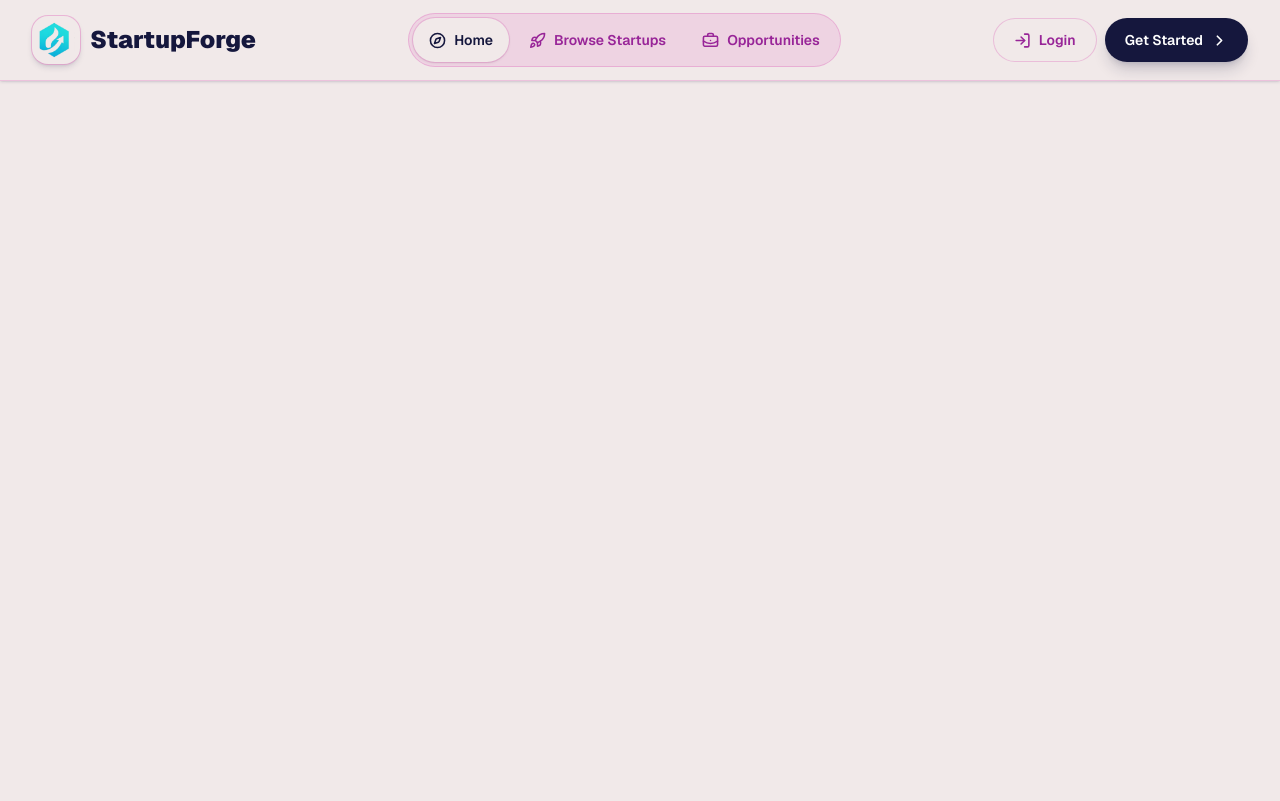
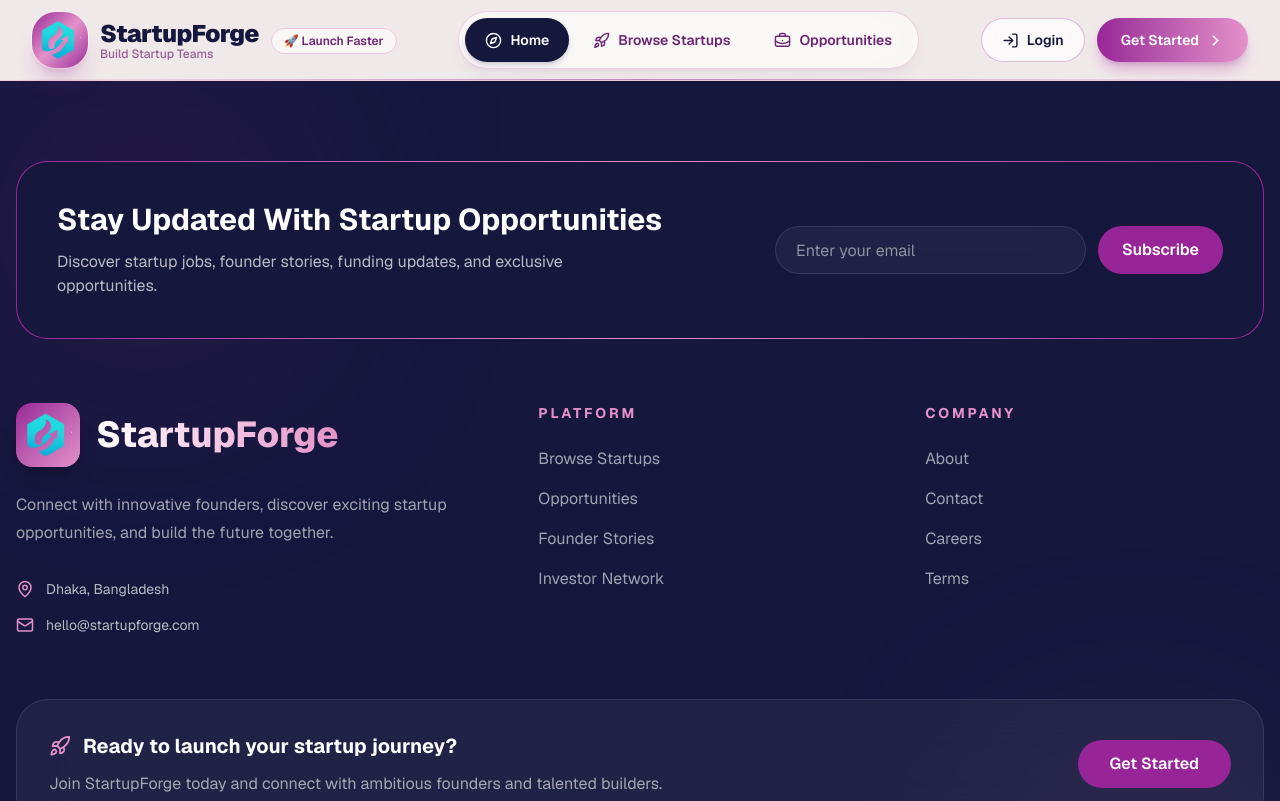
Before and after one commit to erpranto55/StartupForge, a Next.js app: page / in a window 1280 px wide. Shown: the top 801 px of the page. Built offline with nearby package versions, Linux system fonts and the light colour scheme.

Commit message:
Footer Component Added

```diff
--- a/src/app/page.js
+++ b/src/app/page.js
@@ -1,9 +1,12 @@
+import Footer from "@/components/shared/Footer";
 import MainNavbar from "@/components/shared/Navbar";
 
 export default function Home() {
   return (
-    <div className="min-h-screen bg-background">
+    <div className="flex min-h-screen flex-col bg-background">
       <MainNavbar />
+      <main className="flex-1" />
+      <Footer />
     </div>
   );
 }
--- /dev/null
+++ b/src/components/shared/Footer.jsx
@@ -0,0 +1,252 @@
+import {
+  ArrowUpRight,
+  BriefcaseBusiness,
+  Mail,
+  MapPin,
+  Rocket,
+} from "lucide-react";
+
+import Image from "next/image";
+import Link from "next/link";
+
+import {
+  LogoGithub,
+  LogoLinkedin,
+  Aperture,
+} from "@gravity-ui/icons";
+
+const footerLinks = [
+  {
+    title: "Platform",
+    links: [
+      {
+        label: "Browse Startups",
+        href: "/startups",
+      },
+      {
+        label: "Opportunities",
+        href: "/opportunities",
+      },
+      {
+        label: "Founder Stories",
+        href: "/stories",
+      },
+      {
+        label: "Investor Network",
+        href: "/investors",
+      },
+    ],
+  },
+  {
+    title: "Company",
+    links: [
+      {
+        label: "About",
+        href: "/about",
+      },
+      {
+        label: "Contact",
+        href: "/contact",
+      },
+      {
+        label: "Careers",
+        href: "/careers",
+      },
+      {
+        label: "Terms",
+        href: "/terms",
+      },
+    ],
+  },
+];
+
+const socials = [
+  {
+    label: "GitHub",
+    href: "https://github.com",
+    icon: LogoGithub,
+  },
+  {
+    label: "LinkedIn",
+    href: "https://linkedin.com",
+    icon: LogoLinkedin,
+  },
+  {
+    label: "Twitter",
+    href: "https://twitter.com",
+    icon: Aperture,
+  },
+];
+
+export default function Footer() {
+  return (
+    <footer className="relative overflow-hidden bg-[#15173D] text-white">
+      {/* Background Glow */}
+      <div className="absolute left-0 top-0 h-72 w-72 rounded-full bg-brand-primary/20 blur-[120px]" />
+      <div className="absolute bottom-0 right-0 h-72 w-72 rounded-full bg-[#E491C9]/10 blur-[120px]" />
+
+      <div className="container relative mx-auto px-4 py-20">
+        {/* Newsletter */}
+        <div className="mb-16 rounded-4xl bg-linear-to-r from-brand-primary via-[#E491C9] to-brand-primary p-px">
+          <div className="rounded-[31px] bg-[#15173D] p-8 md:p-10">
+            <div className="flex flex-col gap-8 lg:flex-row lg:items-center lg:justify-between">
+              <div>
+                <h2 className="text-3xl font-bold">
+                  Stay Updated With Startup Opportunities
+                </h2>
+
+                <p className="mt-3 max-w-xl text-white/70">
+                  Discover startup jobs, founder stories,
+                  funding updates, and exclusive opportunities.
+                </p>
+              </div>
+
+              <div className="flex w-full max-w-md gap-3">
+                <input
+                  type="email"
+                  placeholder="Enter your email"
+                  className="h-12 flex-1 rounded-full border border-white/10 bg-white/5 px-5 outline-none backdrop-blur-xl transition focus:border-[#E491C9]"
+                />
+
+                <button className="rounded-full bg-brand-primary px-6 font-semibold transition hover:bg-[#851f85]">
+                  Subscribe
+                </button>
+              </div>
+            </div>
+          </div>
+        </div>
+
+        {/* Main Footer */}
+        <div className="grid gap-12 lg:grid-cols-[1.4fr_1fr_1fr]">
+          {/* Brand */}
+          <div>
+            <Link
+              href="/"
+              className="flex items-center gap-4"
+            >
+              <div className="flex h-16 w-16 items-center justify-center rounded-2xl bg-linear-to-br from-brand-primary to-[#E491C9] shadow-xl">
+                <Image
+                  src="/logo.png"
+                  alt="StartupForge"
+                  width={48}
+                  height={48}
+                />
+              </div>
+
+              <span className="bg-linear-to-r from-white to-[#E491C9] bg-clip-text text-4xl font-extrabold text-transparent">
+                StartupForge
+              </span>
+            </Link>
+
+            <p className="mt-6 max-w-md leading-7 text-white/60">
+              Connect with innovative founders,
+              discover exciting startup opportunities,
+              and build the future together.
+            </p>
+
+            <div className="mt-8 space-y-4 text-sm">
+              <div className="flex items-center gap-3 text-white/70">
+                <MapPin
+                  size={18}
+                  className="text-[#E491C9]"
+                />
+                Dhaka, Bangladesh
+              </div>
+
+              <a
+                href="mailto:hello@startupforge.com"
+                className="flex items-center gap-3 text-white/70 transition hover:text-white"
+              >
+                <Mail
+                  size={18}
+                  className="text-[#E491C9]"
+                />
+                hello@startupforge.com
+              </a>
+            </div>
+          </div>
+
+          {/* Links */}
+          {footerLinks.map((group) => (
+            <div key={group.title}>
+              <h3 className="mb-6 text-sm font-bold uppercase tracking-[0.2em] text-[#E491C9]">
+                {group.title}
+              </h3>
+
+              <ul className="space-y-4">
+                {group.links.map((link) => (
+                  <li key={link.href}>
+                    <Link
+                      href={link.href}
+                      className="group inline-flex items-center gap-2 text-white/60 transition hover:text-white"
+                    >
+                      <span className="transition group-hover:translate-x-1">
+                        {link.label}
+                      </span>
+
+                      <ArrowUpRight
+                        size={14}
+                        className="opacity-0 transition group-hover:opacity-100"
+                      />
+                    </Link>
+                  </li>
+                ))}
+              </ul>
+            </div>
+          ))}
+        </div>
+
+        {/* CTA */}
+        <div className="mt-16 rounded-4xl border border-white/10 bg-white/5 p-8 backdrop-blur-xl">
+          <div className="flex flex-col gap-6 lg:flex-row lg:items-center lg:justify-between">
+            <div>
+              <div className="flex items-center gap-3 text-xl font-bold">
+                <Rocket
+                  size={22}
+                  className="text-[#E491C9]"
+                />
+
+                Ready to launch your startup journey?
+              </div>
+
+              <p className="mt-3 text-white/60">
+                Join StartupForge today and connect with
+                ambitious founders and talented builders.
+              </p>
+            </div>
+
+            <Link
+              href="/register"
+              className="inline-flex h-12 items-center justify-center rounded-full bg-brand-primary px-8 font-semibold transition hover:bg-[#851f85]"
+            >
+              Get Started
+            </Link>
+          </div>
+        </div>
+
+        {/* Bottom */}
+        <div className="mt-12 flex flex-col gap-5 border-t border-brand-primary/20 pt-8 md:flex-row md:items-center md:justify-between">
+          <div className="flex items-center gap-2 text-sm text-white/50">
+            <BriefcaseBusiness size={16} />
+            © 2026 StartupForge. All rights reserved.
+          </div>
+
+          <div className="flex items-center gap-4">
+            {socials.map((social) => (
+              <a
+                key={social.label}
+                href={social.href}
+                target="_blank"
+                rel="noopener noreferrer"
+                aria-label={social.label}
+                className="group flex h-12 w-12 items-center justify-center rounded-full border border-white/10 bg-white/5 transition-all duration-300 hover:-translate-y-1 hover:border-[#E491C9] hover:bg-brand-primary"
+              >
+                <social.icon />
+              </a>
+            ))}
+          </div>
+        </div>
+      </div>
+    </footer>
+  );
+}
--- a/src/components/shared/Navbar.jsx
+++ b/src/components/shared/Navbar.jsx
@@ -2,7 +2,9 @@
 
 import { useState } from "react";
 import Link from "next/link";
+import Image from "next/image";
 import { usePathname } from "next/navigation";
+
 import {
     BriefcaseBusiness,
     ChevronRight,
@@ -12,7 +14,6 @@ import {
     Rocket,
     X,
 } from "lucide-react";
-import Image from "next/image";
 
 const links = [
     {
@@ -34,83 +35,105 @@ const links = [
 
 export default function MainNavbar() {
     const [isMenuOpen, setIsMenuOpen] = useState(false);
+
     const pathname = usePathname();
 
     const isActive = (href) =>
-        href === "/" ? pathname === href : pathname?.startsWith(href);
+        href === "/"
+            ? pathname === href
+            : pathname?.startsWith(href);
 
     return (
-        <header className="sticky top-0 z-50 border-b border-brand-rose/45 bg-brand-blush/95 shadow-sm shadow-brand-ink/12 backdrop-blur-xl">
-            <nav className="container mx-auto flex h-18 items-center justify-between gap-3 px-4 sm:h-20 sm:px-6 lg:px-8">
-                <div className="flex min-w-0 items-center gap-3">
+        <header className="sticky top-0 z-50 border-b border-brand-rose/30 bg-brand-blush/80 backdrop-blur-2xl">
+            {/* Bottom Glow */}
+            <div className="pointer-events-none absolute inset-x-0 bottom-0 h-px bg-linear-to-r from-transparent via-brand-primary/50 to-transparent" />
+
+            <nav className="container mx-auto flex h-20 items-center justify-between px-4 sm:px-6 lg:px-8">
+                {/* Left */}
+                <div className="flex items-center gap-3">
                     <button
                         type="button"
-                        aria-label={isMenuOpen ? "Close navigation menu" : "Open navigation menu"}
-                        aria-expanded={isMenuOpen}
-                        onClick={() => setIsMenuOpen((open) => !open)}
-                        className="flex size-10 shrink-0 items-center justify-center rounded-full border border-brand-rose/50 bg-brand-blush text-brand-ink shadow-sm transition hover:border-brand-rose hover:bg-brand-rose/25 lg:hidden"
+                        aria-label="Toggle Menu"
+                        onClick={() =>
+                            setIsMenuOpen(!isMenuOpen)
+                        }
+                        className="flex size-11 items-center justify-center rounded-full border border-brand-rose/50 bg-white/60 shadow-sm transition hover:bg-white lg:hidden"
                     >
-                        {isMenuOpen ? <X size={21} /> : <Menu size={21} />}
+                        {isMenuOpen ? (
+                            <X size={20} />
+                        ) : (
+                            <Menu size={20} />
+                        )}
                     </button>
 
                     <Link
                         href="/"
-                        onClick={() => setIsMenuOpen(false)}
-                        className="group flex min-w-0 items-center gap-2.5"
-                        aria-label="StartupForge home"
+                        className="group flex items-center gap-3"
                     >
-                        <span className="relative flex size-12 shrink-0 items-center justify-center overflow-hidden rounded-2xl bg-brand-blush shadow-md shadow-brand-ink/15 ring-1 ring-brand-rose/60 transition-transform group-hover:scale-105">
+                        {/* Logo */}
+                        <div className="relative flex size-14 items-center justify-center overflow-hidden rounded-3xl bg-linear-to-br from-brand-primary via-brand-accent to-brand-primary shadow-xl shadow-brand-primary/20 ring-1 ring-white/30 transition-all duration-300 group-hover:scale-105">
                             <Image
                                 src="/logo.png"
-                                alt="StartupForge logo"
-                                width={48}
-                                height={48}
-                                className="h-full w-full object-contain p-1"
+                                alt="StartupForge"
+                                width={50}
+                                height={50}
+                                className="object-contain p-1"
                                 priority
                             />
+                        </div>
+
+                        <div>
+                            <h1 className="text-2xl font-black tracking-tight text-brand-ink">
+                                StartupForge
+                            </h1>
+
+                            <p className="-mt-1 text-xs font-medium text-brand-plum/70">
+                                Build Startup Teams
+                            </p>
+                        </div>
+                    </Link>
+
+                    {/* Badge */}
+                    <div className="hidden xl:block">
+                        <span className="rounded-full border border-brand-rose/50 bg-white/60 px-3 py-1 text-xs font-semibold text-brand-plum backdrop-blur">
+                            🚀 Launch Faster
                         </span>
-                        <span className="truncate text-xl font-black text-brand-ink sm:text-2xl">
-                            StartupForge
-                        </span>
-                    </Link>
+                    </div>
                 </div>
 
-                <div className="hidden items-center gap-1 rounded-full border border-brand-rose/55 bg-brand-rose/25 p-1 lg:flex">
+                {/* Desktop Nav */}
+                <div className="hidden lg:flex items-center gap-1 rounded-full border border-brand-rose/40 bg-white/60 p-1.5 shadow-lg shadow-brand-ink/5 backdrop-blur-xl">
                     {links.map((link) => (
                         <Link
                             key={link.href}
                             href={link.href}
-                            className={`flex h-11 items-center gap-2 rounded-full px-4 text-sm font-semibold transition-all ${isActive(link.href)
-                                ? "bg-brand-blush text-brand-ink shadow-sm ring-1 ring-brand-rose/50"
-                                : "text-brand-plum hover:bg-brand-blush/80 hover:text-brand-ink"
+                            className={`flex h-11 items-center gap-2 rounded-full px-5 text-sm font-semibold transition-all ${isActive(link.href)
+                                    ? "bg-brand-ink text-white shadow-md shadow-brand-ink/15"
+                                    : "text-brand-plum hover:bg-white hover:text-brand-ink"
                                 }`}
                         >
-                            <link.icon
-                                size={17}
-                                strokeWidth={2.2}
-                            />
+                            <link.icon size={17} />
                             {link.label}
                         </Link>
                     ))}
                 </div>
 
-                <div className="hidden items-center gap-2 min-[430px]:flex">
+                {/* Right */}
+                <div className="hidden min-[430px]:flex items-center gap-3">
                     <Link
                         href="/login"
-                        className="hidden h-11 items-center gap-2 rounded-full border border-brand-rose/50 bg-brand-blush/70 px-5 text-sm font-semibold text-brand-plum transition hover:border-brand-rose hover:bg-brand-rose/25 hover:text-brand-ink sm:flex"
+                        className="hidden sm:flex h-11 items-center gap-2 rounded-full border border-brand-primary/30 bg-white/70 px-5 text-sm font-semibold text-brand-ink backdrop-blur transition-all hover:-translate-y-0.5 hover:border-brand-primary hover:shadow-md"
                     >
-                        <LogIn
-                            size={17}
-                            strokeWidth={2.2}
-                        />
+                        <LogIn size={17} />
                         Login
                     </Link>
 
                     <Link
                         href="/register"
-                        className="flex h-11 items-center gap-2 rounded-full bg-brand-ink px-5 text-sm font-semibold text-white shadow-lg shadow-brand-ink/20 transition hover:bg-brand-plum"
+                        className="flex h-11 items-center gap-2 rounded-full bg-linear-to-r from-brand-primary to-brand-accent px-6 text-sm font-semibold text-white shadow-lg shadow-brand-primary/30 transition-all duration-300 hover:-translate-y-1 hover:shadow-xl hover:shadow-brand-primary/40"
                     >
                         Get Started
+
                         <ChevronRight
                             size={17}
                             strokeWidth={2.4}
@@ -119,61 +142,63 @@ export default function MainNavbar() {
                 </div>
             </nav>
 
-            {isMenuOpen && (
-                <div className="border-t border-brand-rose/45 bg-brand-blush/98 shadow-xl shadow-brand-ink/12 lg:hidden">
-                    <div className="container mx-auto grid gap-2 px-4 py-5 sm:px-6">
+            {/* Mobile Menu */}
+            <div
+                className={`overflow-hidden transition-all duration-300 lg:hidden ${isMenuOpen
+                        ? "max-h-125"
+                        : "max-h-0"
+                    }`}
+            >
+                <div className="border-t border-brand-rose/40 bg-brand-blush/90 backdrop-blur-2xl">
+                    <div className="container mx-auto space-y-2 px-4 py-5">
                         {links.map((link) => (
                             <Link
                                 key={link.href}
                                 href={link.href}
-                                onClick={() => setIsMenuOpen(false)}
-                                className={`flex min-h-14 items-center justify-between rounded-2xl border px-4 text-base font-semibold transition-colors ${isActive(link.href)
-                                    ? "border-brand-ink bg-brand-ink text-white"
-                                    : "border-brand-rose/50 bg-brand-blush/75 text-brand-plum hover:border-brand-rose hover:bg-brand-rose/25 hover:text-brand-ink"
+                                onClick={() =>
+                                    setIsMenuOpen(false)
+                                }
+                                className={`flex min-h-14 items-center justify-between rounded-2xl border px-4 text-base font-semibold transition ${isActive(link.href)
+                                        ? "border-brand-ink bg-brand-ink text-white"
+                                        : "border-brand-rose/50 bg-white/60 text-brand-plum hover:bg-white"
                                     }`}
                             >
                                 <span className="flex items-center gap-3">
-                                    <link.icon
-                                        size={19}
-                                        strokeWidth={2.2}
-                                    />
+                                    <link.icon size={18} />
                                     {link.label}
                                 </span>
-                                <ChevronRight
-                                    size={18}
-                                    strokeWidth={2.3}
-                                />
+
+                                <ChevronRight size={18} />
                             </Link>
                         ))}
 
-                        <div className="mt-3 grid gap-3 sm:hidden">
+                        <div className="grid gap-3 pt-3 sm:hidden">
                             <Link
                                 href="/login"
-                                onClick={() => setIsMenuOpen(false)}
-                                className="flex h-12 items-center justify-center gap-2 rounded-full border border-brand-rose/50 bg-brand-blush/70 font-semibold text-brand-plum hover:border-brand-rose hover:bg-brand-rose/25"
+                                onClick={() =>
+                                    setIsMenuOpen(false)
+                                }
+                                className="flex h-12 items-center justify-center gap-2 rounded-full border border-brand-primary/30 bg-white/70 font-semibold text-brand-ink"
                             >
-                                <LogIn
-                                    size={17}
-                                    strokeWidth={2.2}
-                                />
+                                <LogIn size={17} />
                                 Login
                             </Link>
 
                             <Link
                                 href="/register"
-                                onClick={() => setIsMenuOpen(false)}
-                                className="flex h-12 items-center justify-center gap-2 rounded-full bg-brand-ink font-semibold text-white shadow-lg shadow-brand-ink/20 hover:bg-brand-plum"
+                                onClick={() =>
+                                    setIsMenuOpen(false)
+                                }
+                                className="flex h-12 items-center justify-center gap-2 rounded-full bg-linear-to-r from-brand-primary to-brand-accent font-semibold text-white"
                             >
                                 Get Started
-                                <ChevronRight
-                                    size={17}
-                                    strokeWidth={2.4}
-                                />
+
+                                <ChevronRight size={17} />
                             </Link>
                         </div>
                     </div>
                 </div>
-            )}
+            </div>
         </header>
     );
 }
```
Also changed, not shown: src/app/globals.css (+8 -0 lines).
